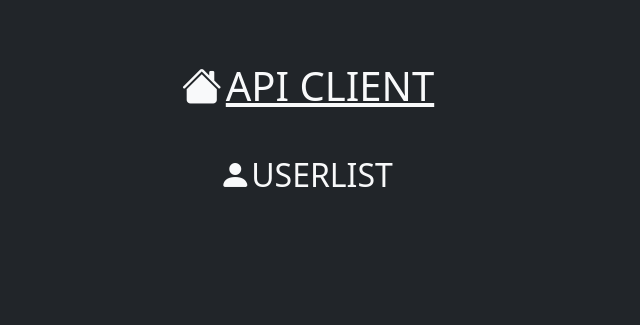
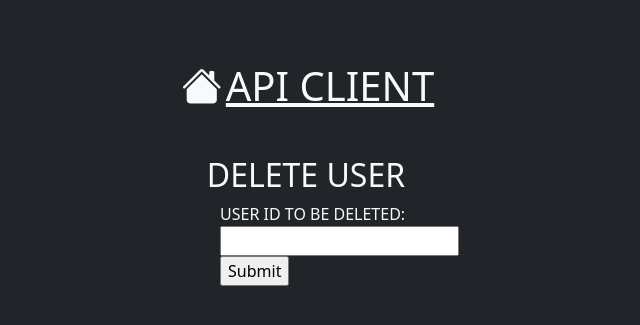
Before and after one commit to devabq/flaskclientserver, a Flask app: page /users/delete in a window 1280 px wide. Shown: the top 325 px of the page, without its empty margins (334-974 px from the left). Run offline with Flask 2, Linux system fonts and the light colour scheme.

Commit message:
delete front made

```diff
--- a/client/templates/usersDelete.html
+++ b/client/templates/usersDelete.html
@@ -1,10 +1,12 @@
 {% extends "base.html" %}
 
 {% block content %}
-<h2 class="text-decoration-none d-flex justify-content-center text-light"><i class="bi bi-person-fill"></i> USERLIST</h2>
-{% for user in users %}
-<p><a class="d-flex justify-content-center text-light lead text-decoration-none" href="/users/{{ user[' id'] }}">{{
-        user["name"] }}</a>
-<p>
-    {% endfor %}
-    {% endblock %}
+<h2 class="text-decoration-none d-flex justify-content-center text-light">DELETE USER</h2>
+<div style="padding-left: 42.3%; padding-right: 40%;">
+        <form action=" {{ url_for('usersCreate') }}" method="post">
+                USER ID TO BE DELETED:<input type="text" name="userId"><br>
+
+                <input type="submit" value="Submit">
+        </form>
+</div>
+{% endblock %}
--- a/client/templates/usersDeletedFeedback.html
+++ b/client/templates/usersDeletedFeedback.html
@@ -1,7 +1,7 @@
 {% extends "base.html" %}
 
 {%block content %}
-<h2 class="d-flex justify-content-center">USER UPDATED</h2>
+<h2 class="d-flex justify-content-center">USER DELETED</h2>
 <a class="lead text-decoration-none d-flex justify-content-center text-light" href="{{ url_for('index') }}">
     <i class="mx-1 bi bi-arrow-left-circle"></i> RETURN HOME</a>
 {% endblock %}
```
